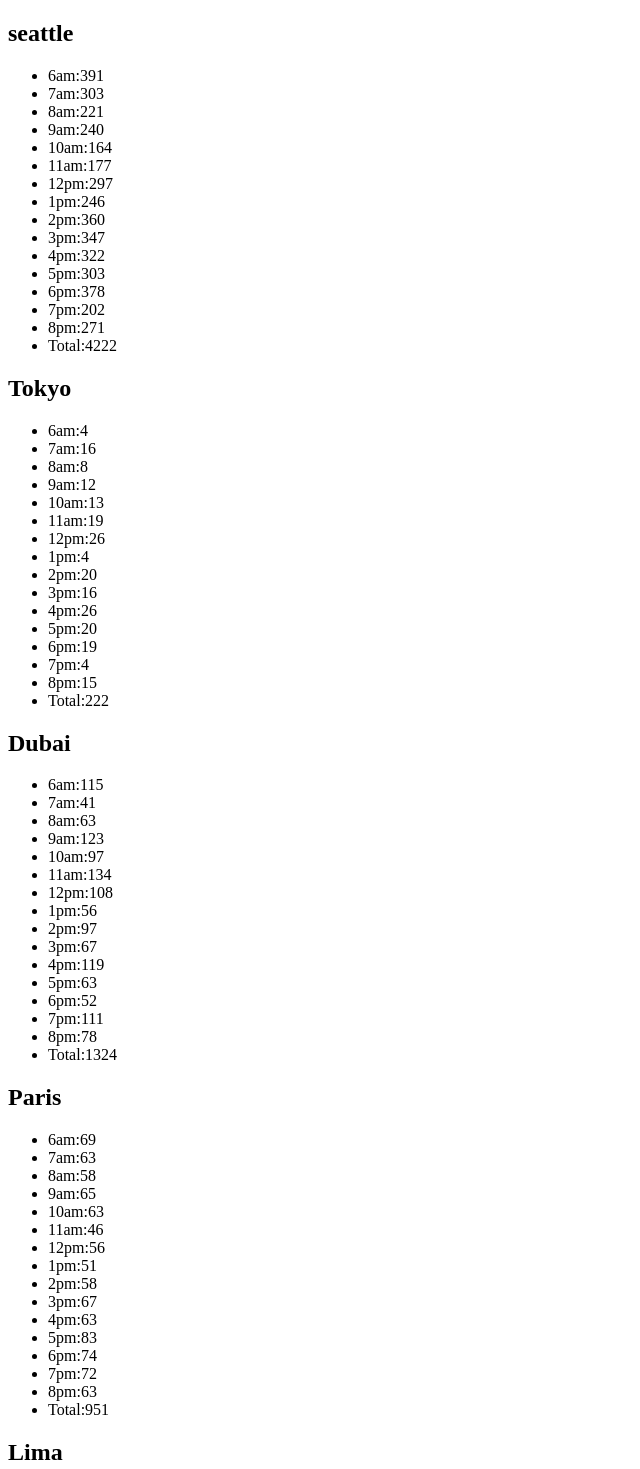
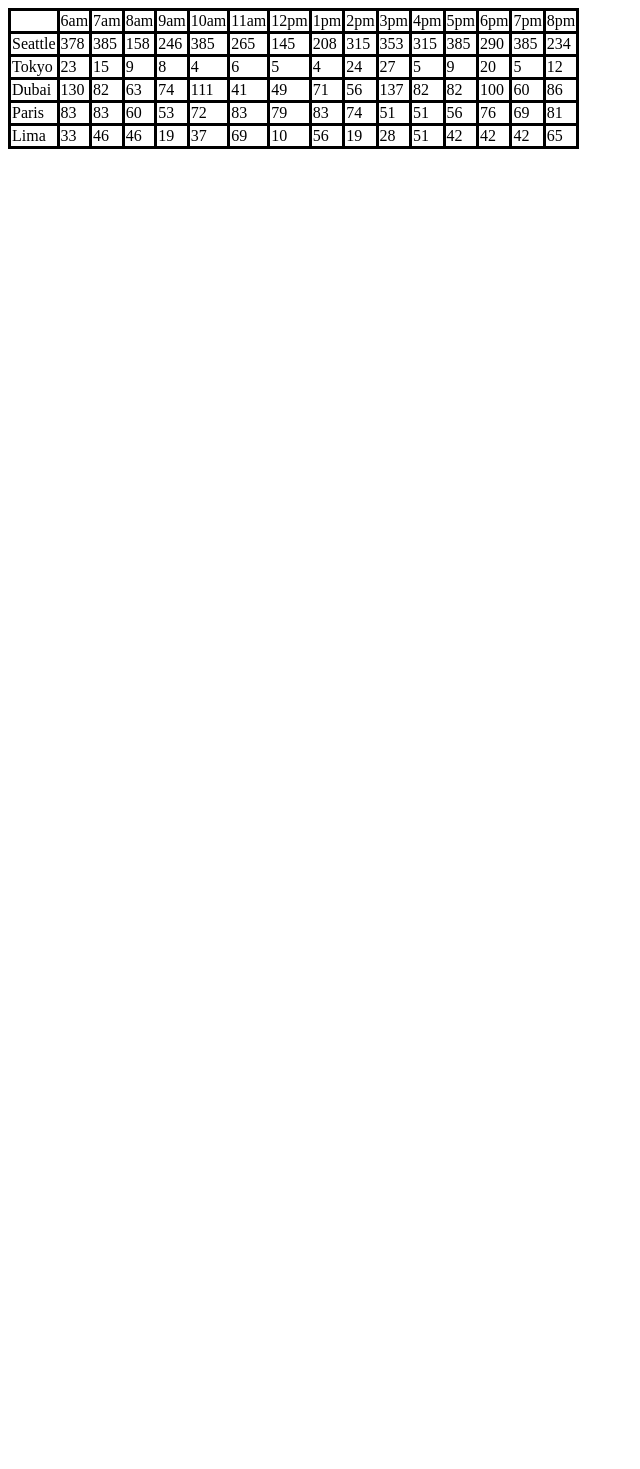
Before and after one commit to Momayaz/test, a plain HTML site: page index.html in a window 1280 px wide. Shown: the top 1469 px of the page, without its empty margins (0-640 px from the left). After the commit the page ends 800 px from the top, so only its background shows below. Drawn offline with Linux system fonts and the light colour scheme.

Commit message:
creating-table

```diff
--- a/css/style.css
+++ b/css/style.css
@@ -0,0 +1,8 @@
+table, td{
+    border: 3px solid black;
+    border-collapse: collapse;
+}
+/* table, tr, td{
+    border: 3px soild black;
+    border-collapse: collapse;
+} */
--- a/index.html
+++ b/index.html
@@ -4,6 +4,7 @@
     <meta charset="UTF-8">
     <meta name="viewport" content="width=device-width, initial-scale=1.0">
     <title>Document</title>
+    <link rel="stylesheet" href="css/style.css">
 </head>
 <body>
     <main>
@@ -13,6 +14,7 @@
         <section id="paris"></section>
         <section id='lima'></section>
     </main>
+    <table id="table"></table>
 
 </body>
 <footer>
--- a/js/app.js
+++ b/js/app.js
@@ -1,174 +1,312 @@
 'use strict';
-var workHours = ['6am', '7am', '8am', '9am', '10am', '11am', '12pm', '1pm', '2pm', '3pm', '4pm', '5pm', '6pm', '7pm', '8pm'];
-let seattle = {
-    name: 'seattle',
-    minCust: 23,
-    maxCust: 65,
-    avgCookies: 6.3,
-    cookiesPerHour: [],
-    total:0,
-    getAvgCookiesForEachCust: function () {
-        for (let m = 0; m < workHours.length; m++) {
-            this.cookiesPerHour.push(Math.ceil(getRandomNumber(this.minCust, this.maxCust) * this.avgCookies));
-            this.total+=this.cookiesPerHour[m];
-        }
-    },
-    render: function () {
-        let sectionEl = document.getElementById('seattle');
-        let h1El = document.createElement('h1')
-        sectionEl.appendChild(h1El);
-        h1El.textContent = `${this.name}`;
-        let ulEl = document.createElement('ul');
-        sectionEl.appendChild(ulEl);
-        for (let o = 0; o < workHours.length; o++) {
-            let liEl = document.createElement('li');
-            ulEl.appendChild(liEl);
-            liEl.textContent = `${workHours[o]}:${this.cookiesPerHour[o]}`;
-        }
-        let liEl=document.createElement('li');
-        ulEl.appendChild(liEl);
-        liEl.textContent=`Total:${this.total}`;
+let workHours = ['6am', '7am', '8am', '9am', '10am', '11am', '12pm', '1pm', '2pm', '3pm', '4pm', '5pm', '6pm', '7pm', '8pm'];
+let locationName = ['Seattle', 'Tokyo', 'Dubai', 'Paris', 'Lima'];
+function Store(location, minCust, maxCust, avgCookies){
+    this.location = location;
+    this.minCust = minCust;
+    this.maxCust = maxCust;
+    this.avgCookies = avgCookies;
+    this.custPerHour = [];
+}
+Store.prototype.getCustPerHour = function(){
+    for(let k=0; k<workHours.length; k++){
+    this.custPerHour.push(Math.ceil(getRandomNumber(this.minCust,this.maxCust)* this.avgCookies));
+}
+}
 
-    },
-};
-seattle.getAvgCookiesForEachCust();
-console.log(seattle.cookiesPerHour);
-seattle.render();
-console.table(seattle.render);
-let tokyo= {
-    name: 'Tokyo',
-    minCust: 3,
-    maxCust:24,
-    avgCookies: 1.2,
-    cookiesPerHour: [],
-    total:0,
-    getAvgCookiesPerHour: function(){
-        for(let y=0; y<workHours.length; y++){
-        this.cookiesPerHour.push(Math.floor(getRandomNumber(this.minCust,this.maxCust)* this.avgCookies));
-        this.total+=this.cookiesPerHour[y];
-        }
-    },
-    render: function(){
-        let sectionEl = document.getElementById('tokyo');
-        let h1El = document.createElement('h1');
-        sectionEl.appendChild(h1El);
-        h1El.textContent= `${this.name}`;
-        let ulEl = document.createElement('ul');
-        sectionEl.appendChild(ulEl);
-        for(let a= 0; a<workHours.length; a++){
-            let liEl = document.createElement('li');
-            ulEl.appendChild(liEl);
-            liEl.textContent= `${workHours[a]}:${this.cookiesPerHour[a]}`;
-        }
-        let liEl=document.createElement('li');
-        ulEl.appendChild(liEl);
-        liEl.textContent=`Total:${this.total}`;
+let tableEl = document.getElementById('table');
+function render(){
+    let trEl = document.createElement('tr');
+    tableEl.appendChild(trEl);
+    let tdEl3 = document.createElement('td');
+    trEl.appendChild(tdEl3);
+    tdEl3.innerHTML= ``;
+    for(let l=0; l<workHours.length; l++){
+        let tdEl = document.createElement('td');
+        trEl.appendChild(tdEl);
+        tdEl.innerHTML=`${workHours[l]}`;
+    }
+}
+Store.prototype.createTable = function(){
+    let trEl2 = document.createElement('tr');
+    tableEl.appendChild(trEl2);
+    let tdEl2 = document.createElement('td');
+    trEl2.appendChild(tdEl2);
+    tdEl2.innerHTML= `${this.location}`;
+    // let tdEl3 = document.createElement('td');
+    // trEl2.appendChild(tdEl3);
+    // tdEl3.innerHTML= `${this.minCust}`;
+    // let tdEl4 = document.createElement('td');
+    // trEl2.appendChild(tdEl4);
+    // tdEl4.innerHTML= `${this.maxCust}`;
+    // let tdEl5 = document.createElement('td');
+    // trEl2.appendChild(tdEl5);
+    // tdEl5.innerHTML= `${this.avgCookies}`;
+    for(let h=0; h<workHours.length; h++){
+    let tdEl6 = document.createElement('td');
+    trEl2.appendChild(tdEl6);
+    tdEl6.innerHTML= `${this.custPerHour[h]}`;
+}
+}
+render();
 
-    },
-};
-tokyo.getAvgCookiesPerHour();
-tokyo.render();
+let seattle = new Store('Seattle', 23, 65, 6.3);
+seattle.getCustPerHour();
+seattle.createTable();
+console.log(seattle);
+let tokyo = new Store('Tokyo', 3, 24, 1.2);
+tokyo.getCustPerHour();
+tokyo.createTable();
+console.log(tokyo);
+let dubai = new Store('Dubai', 11, 38, 3.7);
+dubai.getCustPerHour();
+dubai.createTable();
+console.log(dubai);
+let paris = new Store('Paris', 20, 38, 2.3);
+paris.getCustPerHour();
+paris.createTable();
+console.log(paris);
+let lima = new Store('Lima', 2, 16, 4.6);
+lima.getCustPerHour();
+lima.createTable();
+console.log(lima);
 
-let dubai={
-    name:'Dubai',
-    minCust: 11,
-    maxCust: 38,
-    avgSales: 3.7,
-    cookiesPerHour: [],
-    total:0,
-    getcookiesPerHour: function(){
-        for(let L=0; L<workHours.length; L++){
-        this.cookiesPerHour.push(Math.ceil(getRandomNumber(this.minCust, this.maxCust)* this.avgSales));
-        this.total+=this.cookiesPerHour[L];
-    }
-    },
-    render: function(){
-        let sectionEl = document.getElementById('tokyo');
-        let h1El = document.createElement('h1');
-        sectionEl.appendChild(h1El);
-        h1El.textContent= `${this.name}`;
-        let ulEl= document. createElement('ul');
-        sectionEl.appendChild(ulEl);
-        for(let z=0; z<workHours.length; z++){
-        let liEl= document.createElement('li');
-        ulEl.appendChild(liEl);
-        liEl.textContent= `${workHours[z]}:${this.cookiesPerHour[z]}`;
-        }
-        let liEl=document.createElement('li');
-        ulEl.appendChild(liEl);
-        liEl.textContent=`Total:${this.total}`;
-    },
-};
-dubai.getcookiesPerHour();
-dubai.render();
-console.table(dubai.cookiesPerHour);
-let paris={
-    name: 'Paris',
-    minCust: 20,
-    maxCust: 38,
-    avgSales: 2.3,
-    cookiesPerHour:[],
-    total:0,
-    getCookiesPerHour: function(){
-        for(let r=0; r<workHours.length; r=r+1){
-            this.cookiesPerHour.push(Math.ceil(getRandomNumber(this.minCust,this.maxCust)* this.avgSales));
-            this.total+=this.cookiesPerHour[r]
-        }
-    },
-    show: function(){
-        let sectionEl = document.getElementById('paris');
-        let h1El = document.createElement('h1');
-        sectionEl.appendChild(h1El);
-        h1El.textContent= `${this.name}`;
-        let ulEl= document.createElement('ul');
-        sectionEl.appendChild(ulEl);
-        for(let q=0; q<workHours.length; q++){
-            let liEl= document.createElement('li');
-            ulEl.appendChild(liEl);
-            liEl.textContent= `${workHours[q]}:${this.cookiesPerHour[q]}`;
-        }
-        let liEl=document.createElement('li');
-        ulEl.appendChild(liEl);
-        liEl.textContent=`Total:${this.total}`;
-    },
-};
-paris.getCookiesPerHour();
-paris.show();
-console.log(paris.total);
-let lima={
-    name: 'Lima',
-    minCust: 2,
-    maxCust: 16,
-    avgSales: 4.6,
-    cookiesPerHour:[],
-    total:0,
-    getCookiesPerHour: function(){
-        for(let f=0; f<workHours.length; f++){
-            this.cookiesPerHour.push(Math.floor(getRandomNumber(this.minCust,this.maxCust)* this.avgSales));
-            this.total+=this.cookiesPerHour[f];
-        }
 
-    },
-    show: function(){
-        let sectionEl= document.getElementById('lima');
-        let h1El= document.createElement('h1');
-        sectionEl.appendChild(h1El);
-        h1El.textContent= `${this.name}`;
-        let ulEl= document.createElement('ul');
-        sectionEl.appendChild(ulEl);
-        for(let c=0; c<workHours.length; c++){
-        let liEl= document.createElement('li');
-        ulEl.appendChild(liEl);
-        liEl.textContent= `${workHours[c]}:${this.cookiesPerHour[c]}`;
-        }
-        let liEl=document.createElement('li');
-        ulEl.appendChild(liEl);
-        liEl.textContent=`Total:${this.total}`;
-    },
-};
-lima.getCookiesPerHour();
-lima.show();
-console.table(lima.cookiesPerHour);
+
+
+
+
+
+
+
+
+
+
+
+
+
+
+
+
+
+
+
+
+
+
+
+
+
+
+
+
+
+
+
+
+
+
+
+
+
+
+
+
+
+
+
+
+
+
+
+
+
+
+
+
+
+
+
+
+
+
+
+
+
+
+
+
+
+
 function getRandomNumber(min, max) {
     return Math.floor(Math.random() * (max - min) + min); //The maximum is exclusive and the minimum is inclusive
 }
+// let seattle = {
+//     name: 'seattle',
+//     minCust: 23,
+//     maxCust: 65,
+//     avgCookies: 6.3,
+//     cookiesPerHour: [],
+//     total:0,
+//     getAvgCookiesForEachCust: function () {
+//         for (let m = 0; m < workHours.length; m++) {
+//             this.cookiesPerHour.push(Math.ceil(getRandomNumber(this.minCust, this.maxCust) * this.avgCookies));
+//             this.total+=this.cookiesPerHour[m];
+//         }
+//     },
+//     render: function () {
+//         let sectionEl = document.getElementById('seattle');
+//         let h1El = document.createElement('h1')
+//         sectionEl.appendChild(h1El);
+//         h1El.textContent = `${this.name}`;
+//         let ulEl = document.createElement('ul');
+//         sectionEl.appendChild(ulEl);
+//         for (let o = 0; o < workHours.length; o++) {
+//             let liEl = document.createElement('li');
+//             ulEl.appendChild(liEl);
+//             liEl.textContent = `${workHours[o]}:${this.cookiesPerHour[o]}`;
+//         }
+//         let liEl=document.createElement('li');
+//         ulEl.appendChild(liEl);
+//         liEl.textContent=`Total:${this.total}`;
+
+//     },
+// };
+// seattle.getAvgCookiesForEachCust();
+// console.log(seattle.cookiesPerHour);
+// seattle.render();
+// console.table(seattle.render);
+// let tokyo= {
+//     name: 'Tokyo',
+//     minCust: 3,
+//     maxCust:24,
+//     avgCookies: 1.2,
+//     cookiesPerHour: [],
+//     total:0,
+//     getAvgCookiesPerHour: function(){
+//         for(let y=0; y<workHours.length; y++){
+//         this.cookiesPerHour.push(Math.floor(getRandomNumber(this.minCust,this.maxCust)* this.avgCookies));
+//         this.total+=this.cookiesPerHour[y];
+//         }
+//     },
+//     render: function(){
+//         let sectionEl = document.getElementById('tokyo');
+//         let h1El = document.createElement('h1');
+//         sectionEl.appendChild(h1El);
+//         h1El.textContent= `${this.name}`;
+//         let ulEl = document.createElement('ul');
+//         sectionEl.appendChild(ulEl);
+//         for(let a= 0; a<workHours.length; a++){
+//             let liEl = document.createElement('li');
+//             ulEl.appendChild(liEl);
+//             liEl.textContent= `${workHours[a]}:${this.cookiesPerHour[a]}`;
+//         }
+//         let liEl=document.createElement('li');
+//         ulEl.appendChild(liEl);
+//         liEl.textContent=`Total:${this.total}`;
+
+//     },
+// };
+// tokyo.getAvgCookiesPerHour();
+// tokyo.render();
+
+// let dubai={
+//     name:'Dubai',
+//     minCust: 11,
+//     maxCust: 38,
+//     avgSales: 3.7,
+//     cookiesPerHour: [],
+//     total:0,
+//     getcookiesPerHour: function(){
+//         for(let L=0; L<workHours.length; L++){
+//         this.cookiesPerHour.push(Math.ceil(getRandomNumber(this.minCust, this.maxCust)* this.avgSales));
+//         this.total+=this.cookiesPerHour[L];
+//     }
+//     },
+//     render: function(){
+//         let sectionEl = document.getElementById('tokyo');
+//         let h1El = document.createElement('h1');
+//         sectionEl.appendChild(h1El);
+//         h1El.textContent= `${this.name}`;
+//         let ulEl= document. createElement('ul');
+//         sectionEl.appendChild(ulEl);
+//         for(let z=0; z<workHours.length; z++){
+//         let liEl= document.createElement('li');
+//         ulEl.appendChild(liEl);
+//         liEl.textContent= `${workHours[z]}:${this.cookiesPerHour[z]}`;
+//         }
+//         let liEl=document.createElement('li');
+//         ulEl.appendChild(liEl);
+//         liEl.textContent=`Total:${this.total}`;
+//     },
+// };
+// dubai.getcookiesPerHour();
+// dubai.render();
+// console.table(dubai.cookiesPerHour);
+// let paris={
+//     name: 'Paris',
+//     minCust: 20,
+//     maxCust: 38,
+//     avgSales: 2.3,
+//     cookiesPerHour:[],
+//     total:0,
+//     getCookiesPerHour: function(){
+//         for(let r=0; r<workHours.length; r=r+1){
+//             this.cookiesPerHour.push(Math.ceil(getRandomNumber(this.minCust,this.maxCust)* this.avgSales));
+//             this.total+=this.cookiesPerHour[r]
+//         }
+//     },
+//     show: function(){
+//         let sectionEl = document.getElementById('paris');
+//         let h1El = document.createElement('h1');
+//         sectionEl.appendChild(h1El);
+//         h1El.textContent= `${this.name}`;
+//         let ulEl= document.createElement('ul');
+//         sectionEl.appendChild(ulEl);
+//         for(let q=0; q<workHours.length; q++){
+//             let liEl= document.createElement('li');
+//             ulEl.appendChild(liEl);
+//             liEl.textContent= `${workHours[q]}:${this.cookiesPerHour[q]}`;
+//         }
+//         let liEl=document.createElement('li');
+//         ulEl.appendChild(liEl);
+//         liEl.textContent=`Total:${this.total}`;
+//     },
+// };
+// paris.getCookiesPerHour();
+// paris.show();
+// console.log(paris.total);
+// let lima={
+//     name: 'Lima',
+//     minCust: 2,
+//     maxCust: 16,
+//     avgSales: 4.6,
+//     cookiesPerHour:[],
+//     total:0,
+//     getCookiesPerHour: function(){
+//         for(let f=0; f<workHours.length; f++){
+//             this.cookiesPerHour.push(Math.floor(getRandomNumber(this.minCust,this.maxCust)* this.avgSales));
+//             this.total+=this.cookiesPerHour[f];
+//         }
+
+//     },
+//     show: function(){
+//         let sectionEl= document.getElementById('lima');
+//         let h1El= document.createElement('h1');
+//         sectionEl.appendChild(h1El);
+//         h1El.textContent= `${this.name}`;
+//         let ulEl= document.createElement('ul');
+//         sectionEl.appendChild(ulEl);
+//         for(let c=0; c<workHours.length; c++){
+//         let liEl= document.createElement('li');
+//         ulEl.appendChild(liEl);
+//         liEl.textContent= `${workHours[c]}:${this.cookiesPerHour[c]}`;
+//         }
+//         let liEl=document.createElement('li');
+//         ulEl.appendChild(liEl);
+//         liEl.textContent=`Total:${this.total}`;
+//     },
+// };
+// lima.getCookiesPerHour();
+// lima.show();
+// console.table(lima.cookiesPerHour);
```
